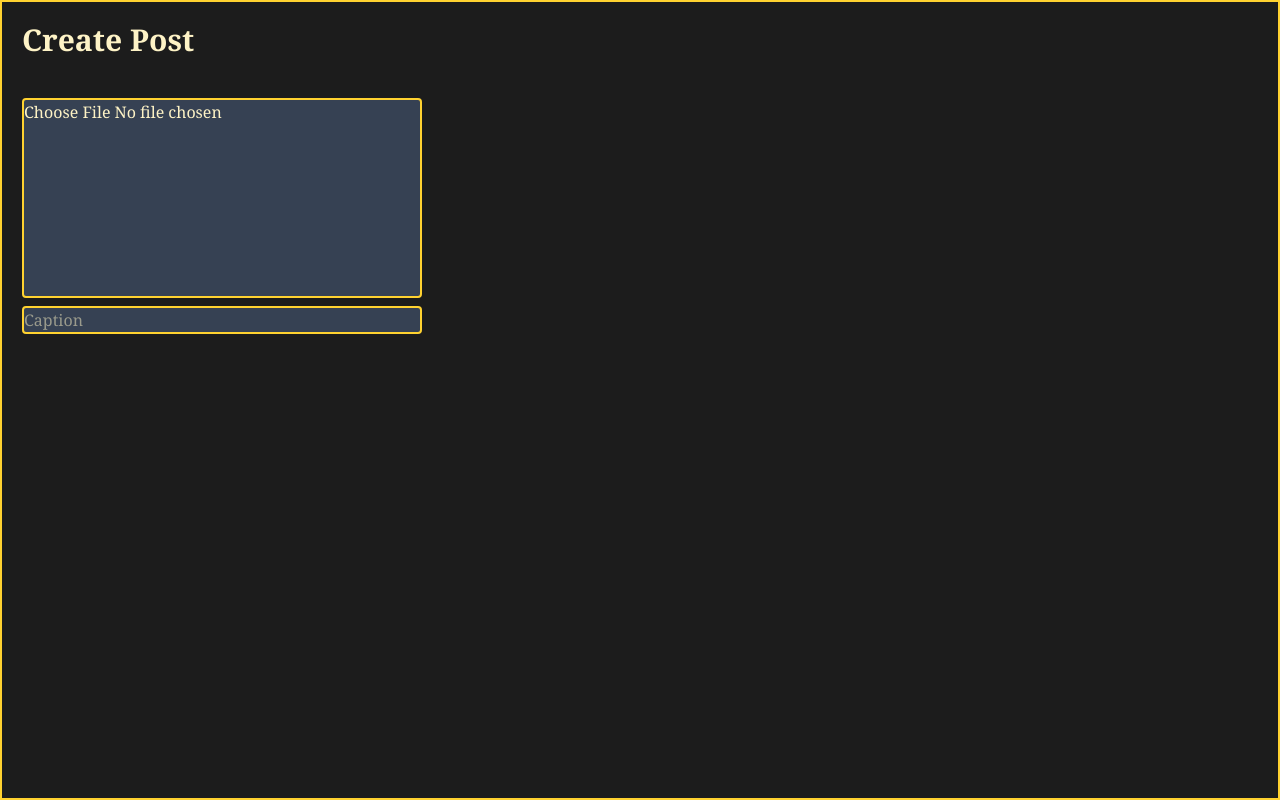
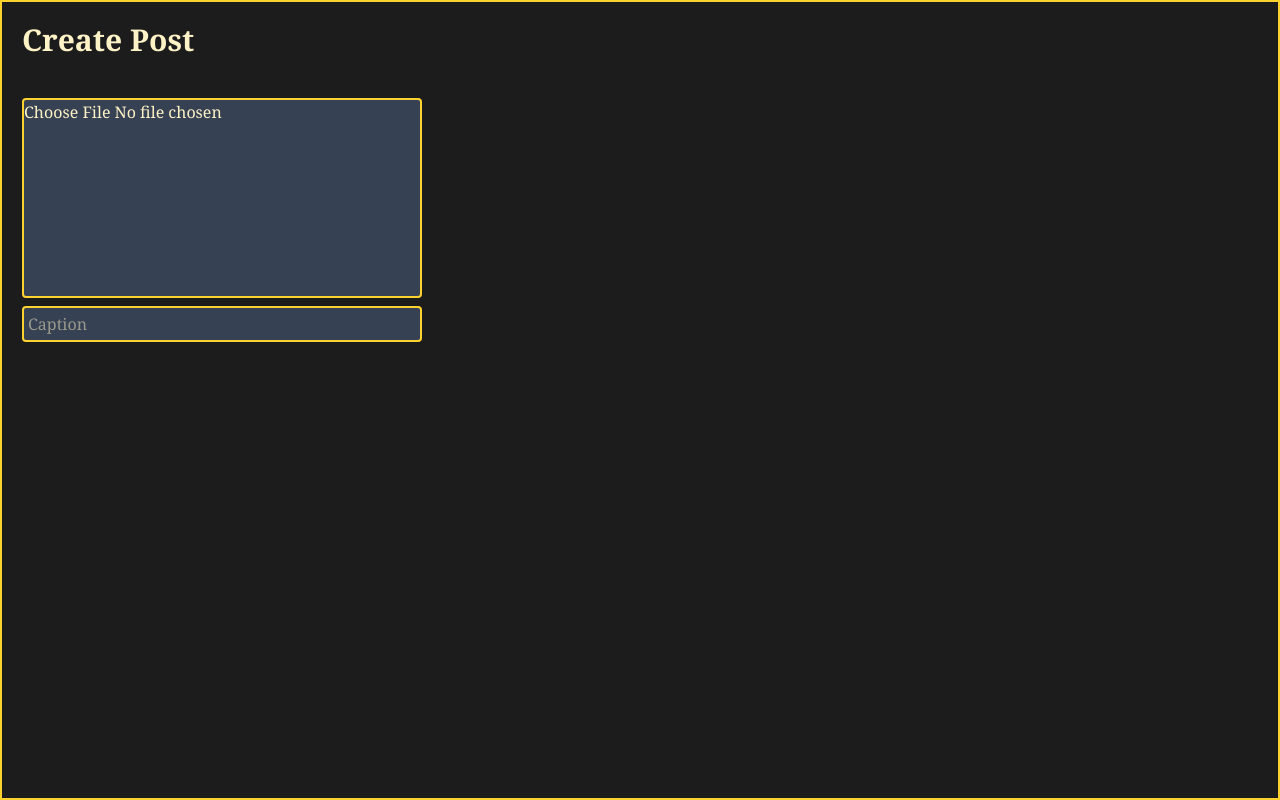
Before and after one commit to ADX333/Post_App_MERN, a React app: page /create-post in a window 1280 px wide. Built offline with nearby package versions, Linux system fonts and the light colour scheme; the HTML template or start-up script is replaced by a standard one.

Commit message:
frontend editing

```diff
--- a/src/components/CreatePost.jsx
+++ b/src/components/CreatePost.jsx
@@ -7,7 +7,7 @@ function CreatePost() {
       <h1 className="mb-10 font-extrabold text-3xl">Create Post</h1>
       <form className='flex flex-col'>
         <input className="bg-gray-700 border-2 border-amber-300 hover:scale-103 transition-all duration-300 rounded h-50 w-100 mb-2 cursor-pointer" type="file" placeholder='Choose an image' name="image" accept="image/*"></input>
-        <input className="bg-gray-700 border-2 border-amber-300 hover:scale-103 transition-all duration-300 rounded w-100 mb-2" type="text" name="caption" required placeholder='Caption'/>
+        <input className="bg-gray-700 border-2 border-amber-300 p-1 hover:scale-103 transition-all duration-300 rounded w-100 mb-2" type="text" name="caption" required placeholder='Caption'/>
         <button type="submit"></button>
 
       </form>
```
